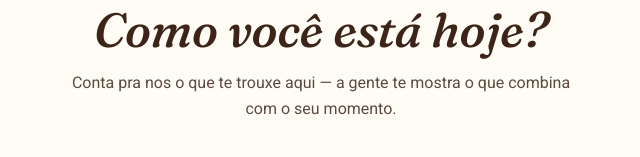
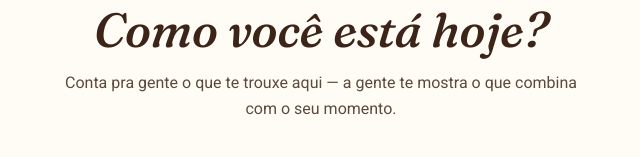
Before and after one commit to hellomoncaramel-commits/mon-caramel-collection-Marca-Private, a React (Vite) app: page / in a window 1280 px wide. Shown: the part 134-291 px from the top of the page, without its empty margins (319-959 px from the left). Built offline with nearby package versions, Linux system fonts and the light colour scheme.

Commit message:
Reverter texto de boas-vindas da Home
Co-Authored-By: Claude Sonnet 5 <noreply@anthropic.com>
Claude-Session: https://claude.ai/code/session_01FoPn8ZvrZvqgU1NZAx45PL

```diff
--- a/src/components/Home/HomeScreen.jsx
+++ b/src/components/Home/HomeScreen.jsx
@@ -9,7 +9,7 @@ export default function HomeScreen({ onSelect, favorites }) {
       </div>
       <h1 className="text-4xl sm:text-5xl mb-4 font-display italic text-brand-ink">Como você está hoje?</h1>
       <p className="mb-9 leading-relaxed text-brand-inkSoft">
-        Conta pra nos o que te trouxe aqui — a gente te mostra o que combina com o seu momento.
+        Conta pra gente o que te trouxe aqui — a gente te mostra o que combina com o seu momento.
       </p>
 
       <div className="grid grid-cols-1 sm:grid-cols-2 gap-3">
```
